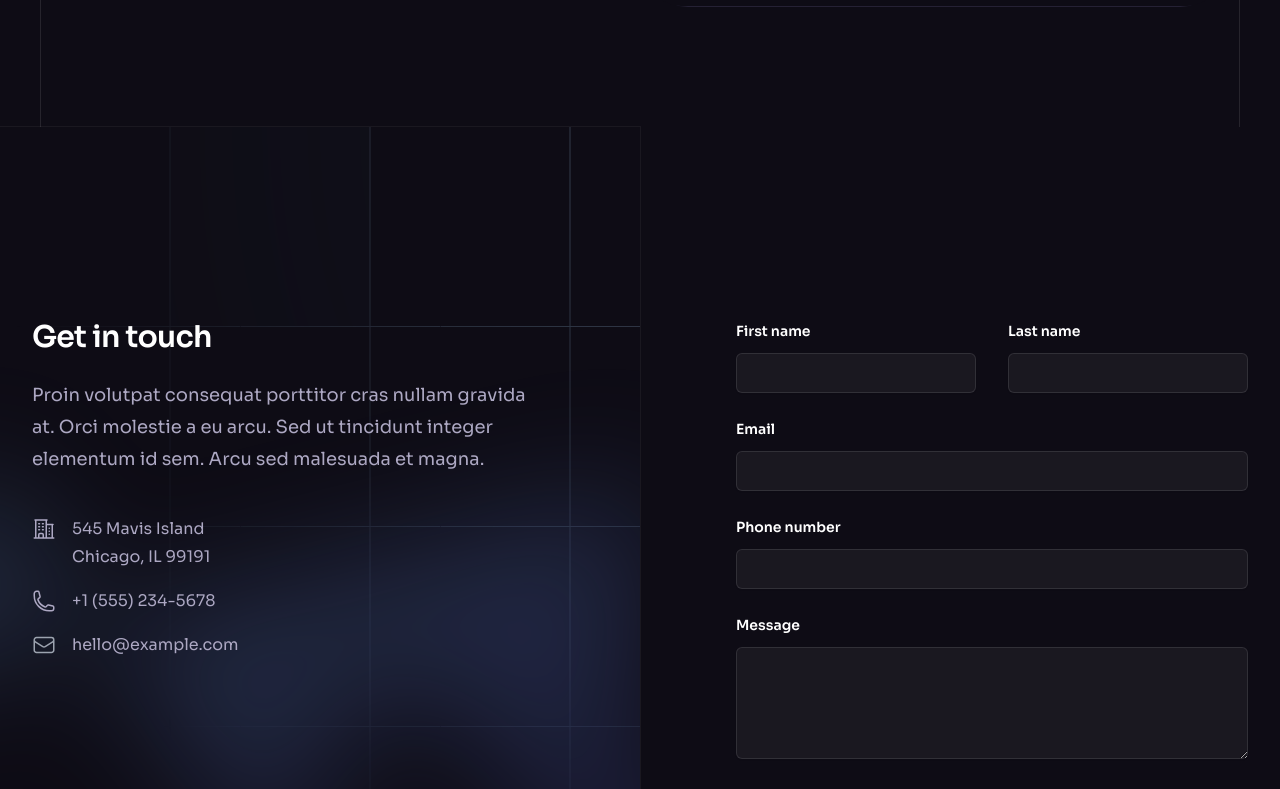
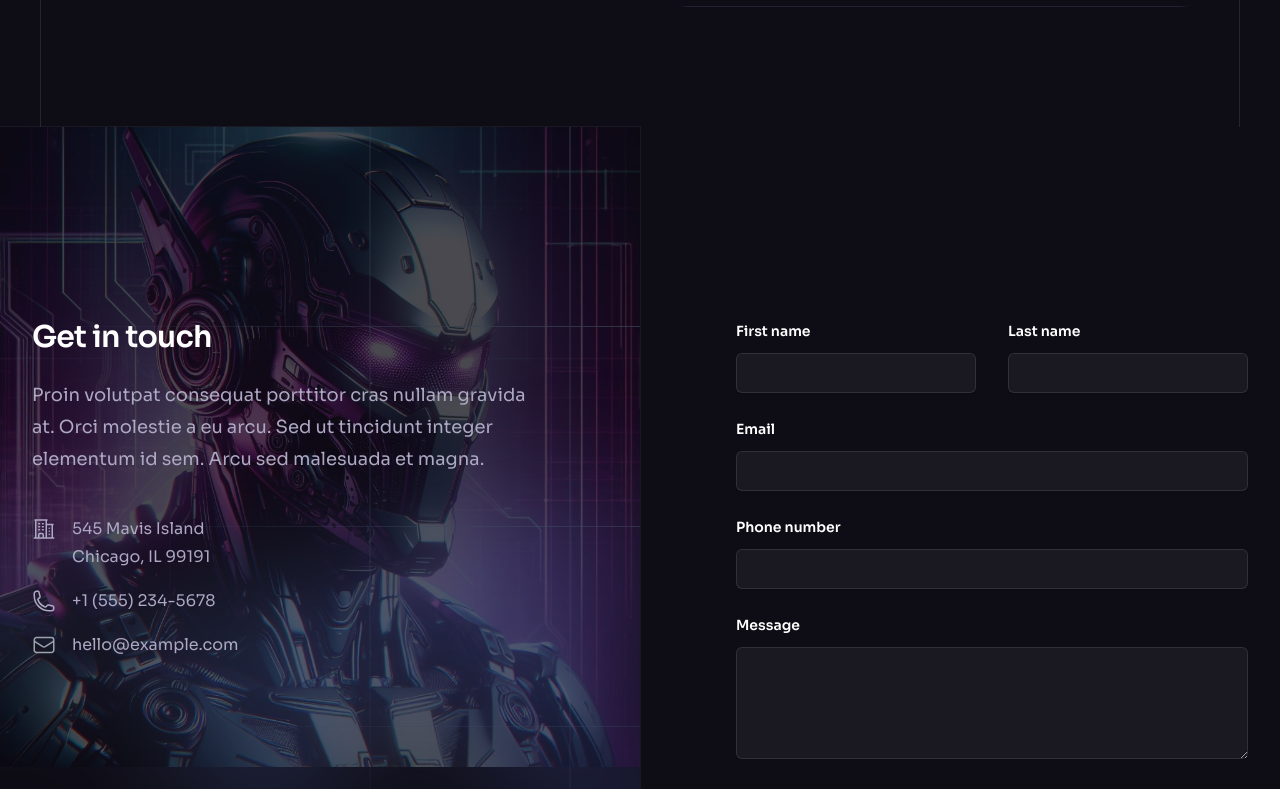
Before and after one commit to Leozouain/brainwave, a React (Vite) app: page / in a window 1280 px wide. Shown: the part 8640-9429 px from the top of the page. Built offline with nearby package versions, Linux system fonts and the light colour scheme.

Commit message:
email form modification

```diff
--- a/src/components/Email.jsx
+++ b/src/components/Email.jsx
@@ -3,6 +3,7 @@ import {
   EnvelopeIcon,
   PhoneIcon,
 } from "@heroicons/react/24/outline";
+import emailRobot from "../assets/emailRobot.png";
 
 import Button from "./Button";
 import { useState } from "react";
@@ -69,6 +70,7 @@ export default function Email() {
         <div className="relative px-6 pb-20 pt-24 sm:pt-32 lg:static lg:px-8 lg:py-48">
           <div className="mx-auto max-w-xl lg:mx-0 lg:max-w-lg">
             <div className="absolute inset-y-0 left-0 -z-10 w-full overflow-hidden ring-1 ring-white/5 lg:w-1/2">
+              <img className="opacity-25" src={emailRobot} alt="" />
               <svg
                 className="absolute inset-0 h-full w-full stroke-gray-700 [mask-image:radial-gradient(100%_100%_at_top_right,white,transparent)]"
                 aria-hidden="true"
```
Also changed, not shown: src/assets/emailRobot.png (added).
